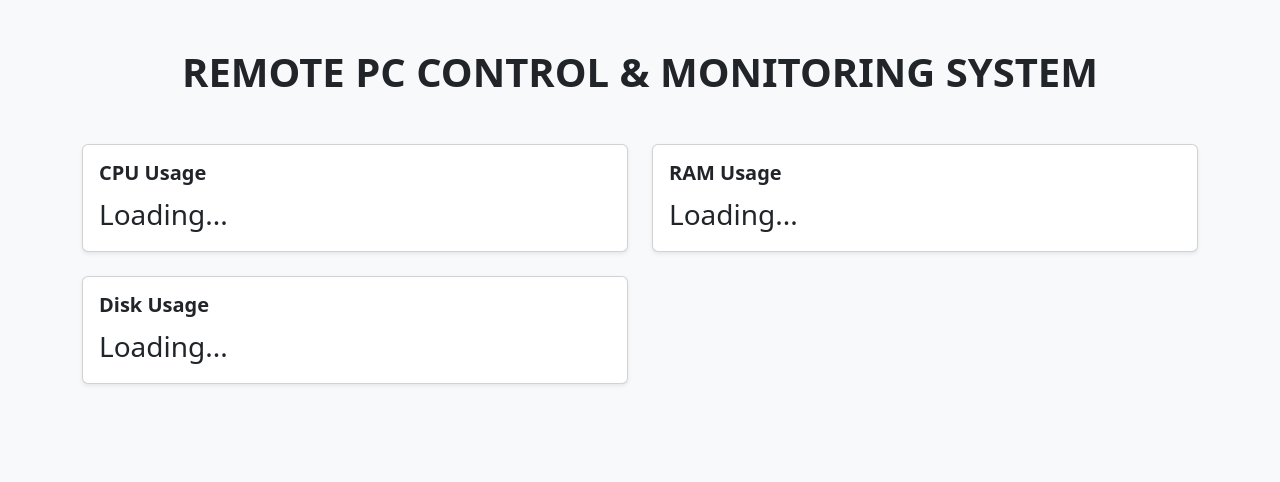
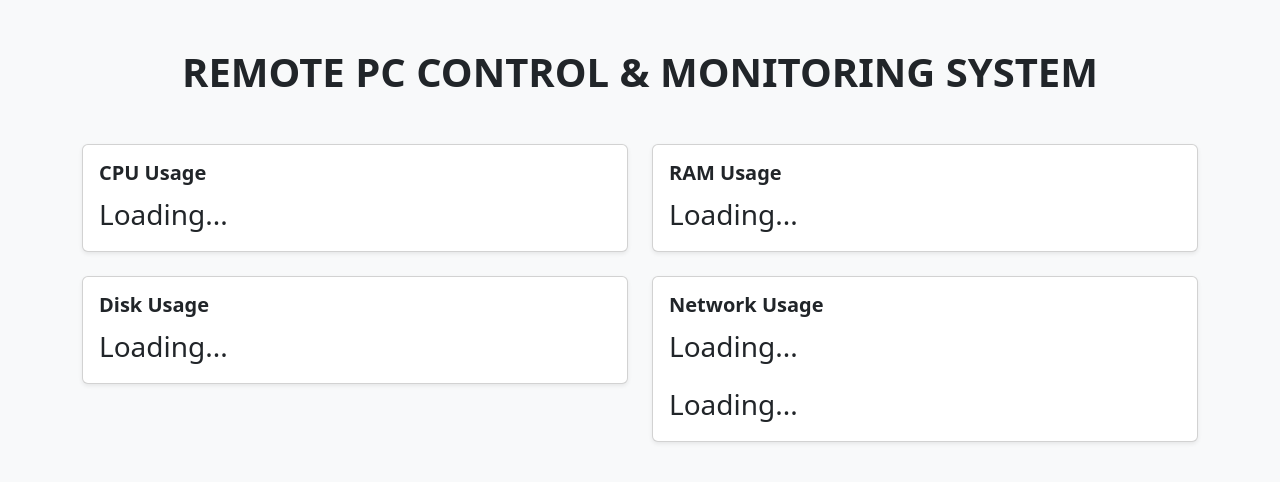
Before and after one commit to travletothefurureprogramming/Remote-PC-Control---Monitoring-Server, a Flask app: page / in a window 1280 px wide. Shown: the top 482 px of the page. Run offline with Flask 3, Linux system fonts and the light colour scheme.

Commit message:
Add network usage metrics to system info and update dashboard display

```diff
--- a/Main.py
+++ b/Main.py
@@ -1,6 +1,7 @@
 from flask import Flask, jsonify, render_template
 from flask_cors import CORS
 import psutil
+import time
 
 def get_cpu():
     return psutil.cpu_percent(interval=0.5)
@@ -11,6 +12,20 @@
 def get_disk_usage():
     usage = psutil.disk_usage('/')
     return usage.percent
+
+def get_network_usage():
+    sent1 = psutil.net_io_counters().bytes_sent
+    recv1 = psutil.net_io_counters().bytes_recv
+
+    time.sleep(1)
+
+    sent2 = psutil.net_io_counters().bytes_sent
+    recv2 = psutil.net_io_counters().bytes_recv
+
+    bytes_sent = sent2 - sent1
+    bytes_recv = recv2 - recv1
+
+    return bytes_sent,bytes_recv
 
 
 server = Flask(__name__)
@@ -25,13 +40,18 @@
     cpu = get_cpu()
     ram = get_ram()
     disk = get_disk_usage()
+    net = get_network_usage()
 
     system_info = {
         "cpu":cpu,
         "ram":ram,
-        "disk":disk
+        "disk":disk,
+        "net_sent": net[0],
+        "net_recv": net[1]
     }
 
     return jsonify(system_info)
 
+
+
 server.run("0.0.0.0","8080")
--- a/templates/index.html
+++ b/templates/index.html
@@ -44,6 +44,17 @@
                 </div>
             </div>
 
+            <div class="col-md-6">
+                <div class="card shadow-sm">
+                    <div class="card-body">
+                        <h5 class="card-title fw-bold">Network Usage</h5>
+                        <p class="card-text fs-3" id="net_sent">Loading...</p>
+                        <p class="card-text fs-3" id="net_recv">Loading...</p>
+                    </div>
+                </div>
+            </div>
+
+
 
         </div>
 
@@ -57,6 +68,9 @@
                 document.getElementById("cpu").innerHTML = data.cpu + "%";
                 document.getElementById("ram").innerHTML = data.ram + "%";
                 document.getElementById("disk").innerHTML = data.disk + "%";
+                document.getElementById("net_sent").innerHTML = data.net_sent + " Sent bps";
+                document.getElementById("net_recv").innerHTML = data.net_recv + " Recv bps";
+
             })
             .catch(error => console.error('Error:', error));
         }
```
